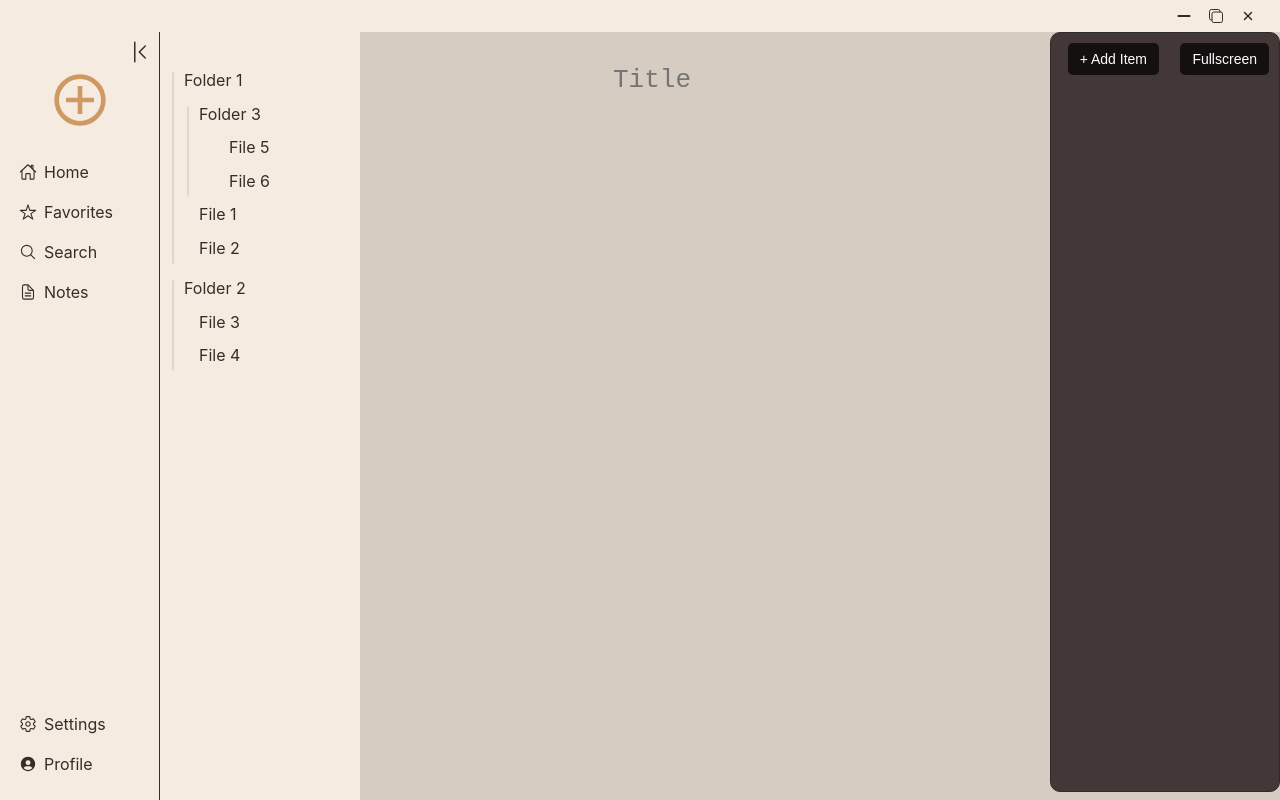
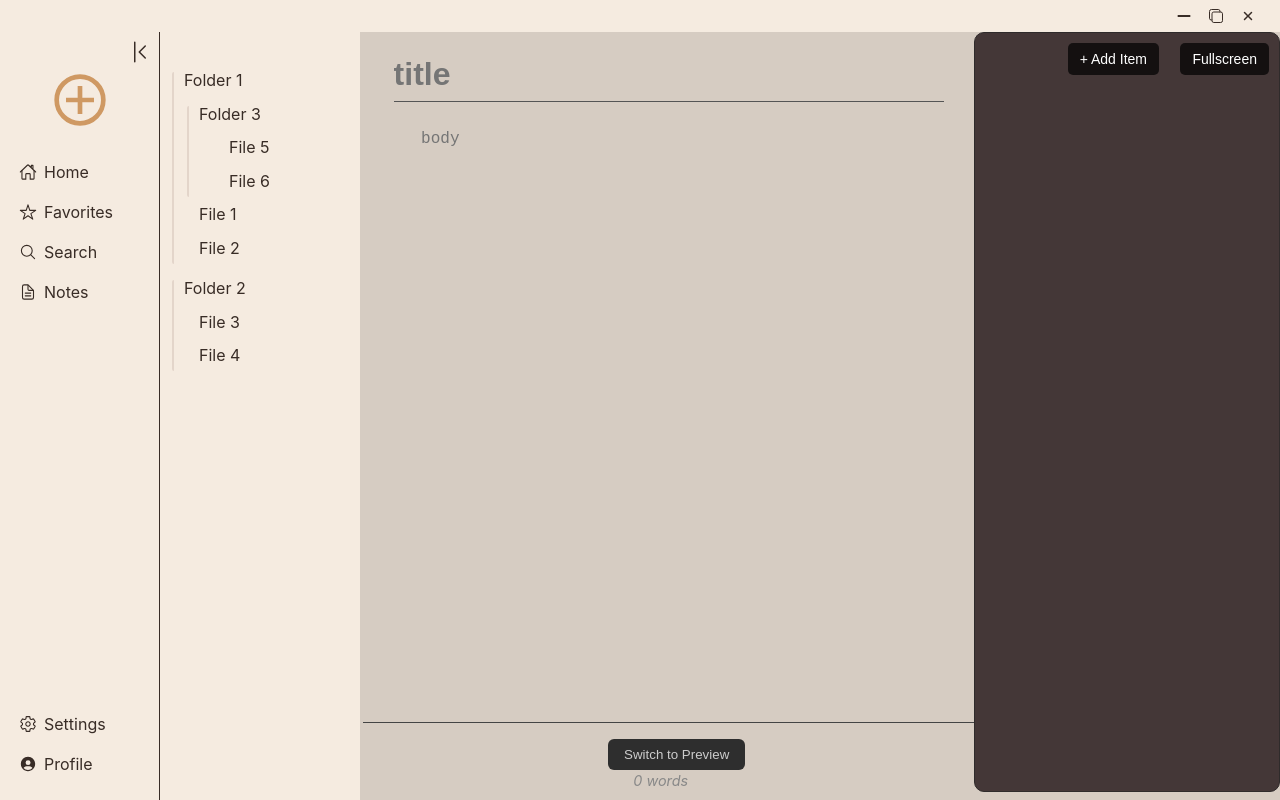
Before and after one commit to cs340-25/Notex, a React (Vite) app in the folder Frontend/: page /NoteEditor in a window 1280 px wide. Built offline with nearby package versions, Linux system fonts and the light colour scheme.

Commit message:
markdown editor done

```diff
--- a/Frontend/src/components/MarkdownEditor/MarkdownEditor.jsx
+++ b/Frontend/src/components/MarkdownEditor/MarkdownEditor.jsx
@@ -1,21 +1,49 @@
-import React from "react";
-import styles from "./MarkdownEditor.module.scss";
+import React, { useState } from 'react';
+import ReactMarkdown from 'react-markdown';
+import styles from './MarkdownEditor.module.scss';
 
-const MarkdownEditor = ({ markdown, setMarkdown, textBox }) => {
+export default function MarkdownEditor() {
+  const [title, setTitle] = useState('');
+  const [markdown, setMarkdown] = useState('');
+  const [isEditMode, setIsEditMode] = useState(true);
+
+  const wordCount = markdown.trim() === '' ? 0 : markdown.trim().split(/\s+/).length;
+
   return (
-    <div className={styles.markdownEditorContainer}>
-      <textarea
-        className={styles.markdownEditor}
-        value={markdown}
-        onChange={(e) => setMarkdown(e.target.value)}
-        placeholder="Title"
-      />
+    <div className={styles.markdownEditorWrapper}>
+      <div className={styles.markdownEditor}>
+        {/* title */}
+        <input
+          type="text" placeholder="title" value={title}
+          onChange={(e) => setTitle(e.target.value)} className={styles.markdownTitle}
+        />
 
+        {/* textarea for markdown */}
+        <div className={styles.markdownBody}>
+          {isEditMode && (
+            <textarea value={markdown} onChange={(e) => setMarkdown(e.target.value)}
+              placeholder="body" className={styles.markdownTextarea}
+            />
+          )}
+
+          {!isEditMode && (
+            <div className={styles.markdownPreview}>
+              <ReactMarkdown>{markdown || '*Nothing to preview*'}</ReactMarkdown>
+            </div>
+          )}
+        </div>
+      </div>
+
+      {/* footer stuff */}
+      <div className={styles.markdownFooter}>
+        <button onClick={() => setIsEditMode(!isEditMode)} className={styles.markdownButton}>
+          {isEditMode && 'Switch to Preview'} {!isEditMode && 'Switch to Edit'}
+        </button>
+
+        <div className={styles.markdownWordcount}>
+          {wordCount} {wordCount === 1 ? 'word' : 'words'}
+        </div>
+      </div>
     </div>
-
-
-
   );
-};
-
-export default MarkdownEditor;
+}
--- a/Frontend/src/components/MarkdownEditor/MarkdownEditor.module.scss
+++ b/Frontend/src/components/MarkdownEditor/MarkdownEditor.module.scss
@@ -1,38 +1,95 @@
-.markdownEditorContainer {
-  width: 100%;                 // Fixed width for readability
-  max-height: 100vh;            // Allow full viewport height
-  overflow-y: auto;             // Enables scrolling when needed
+.markdownEditorWrapper {
   display: flex;
   flex-direction: column;
-  align-items: center;
-  padding-top: 5%;
+  min-height: 90vh;
 }
 
 .markdownEditor {
-  flex: 2;  // Take up more space than canvases
-  min-height: 100vh;
   width: 90%;
-  padding: 10px;
-  border: none;
-  background: var(--BackgroundColor);
-  font-size: xx-large;
-  resize: none;  // Prevent resizing of the textarea
-  overflow: auto;
+  margin: 0 auto;
+  padding: 1rem;
+  padding-bottom:0rem;
+  background-color: var(--BackgroundColor, #1e1e1e);
+  display: flex;
+  flex-direction: column;
+  gap: 1rem;
+  color: var(--PrimaryTextColor, #ccc);
+  flex-grow: 1;
+  overflow: hidden;
 }
 
-.markdownEditor textarea {
+.markdownTitle {
+  font-size: 2rem;
+  font-weight: bold;
+  border: none;
+  border-bottom: 1px solid #555;
+  background: transparent;
+  color: inherit;
+  padding: 0.5rem 0;
+  outline: none;
   width: 100%;
-  height: 100%;
-  padding: 10px;
-  font-size: 16px;
-  border-color: none;
-  resize: none;  // Prevent resizing of the textarea
 }
 
-.markdownEditor::-webkit-scrollbar {
-  display: none;
+.markdownBody {
+  background: transparent;
+  overflow-y:auto;
+  //min-height: 20rem;
+  height:90vh;
+  width: 100%;
 }
 
-textarea:focus {
+.markdownTextarea {
+  width: 90%;
+ // min-height: 20rem;
+  height: 94%;
+  max-height: 100%;
+  background: transparent;
+  color: inherit;
+  border: none;
+  padding: 0.75rem;
+  font-size: 1rem;
+  font-family: monospace, monospace;
+  resize: none;
   outline: none;
+  overflow-y: auto;
 }
+
+.markdownPreview {
+  width: 90%;
+  min-height: 20rem;
+  height:68vh;
+  background: transparent;
+  padding: 0.75rem;
+  overflow-y: auto; /* <-- Allow scrolling inside preview */
+  max-height: 100%;
+}
+.markdownFooter {
+  display: fixed;
+  justify-content: space-between;
+  align-items: center;
+  padding-top: 1rem;
+  border-top: 1px solid #444;
+  font-size: 0.9rem;
+  color: #888;
+  width: 100%;
+}
+
+.markdownButton {
+  background-color: #2e2e2e;
+  color: #ccc;
+  padding: 0.5rem 1rem;
+  margin-left: 1rem;
+  border: none;
+  border-radius: 0.375rem;
+  cursor: pointer;
+  transition: background-color 0.2s ease;
+}
+
+.markdownButton:hover {
+  background-color: #3a3a3a;
+}
+
+.markdownWordcount {
+  font-style: italic;
+  margin-right: 1rem;
+}
--- a/Frontend/src/pages/NoteEditor/NotesEditor.scss
+++ b/Frontend/src/pages/NoteEditor/NotesEditor.scss
@@ -1,6 +1,6 @@
 .notes-editor-container {
   display: grid;
-  grid-template-columns: 1fr 2fr 1fr;
+  grid-template-columns: .01fr 2fr 1fr;
   width: 100%;
   height: 95vh;
   overflow-y: hidden;
--- a/package.json
+++ b/package.json
@@ -13,6 +13,7 @@
   "license": "ISC",
   "dependencies": {
     "concurrently": "^9.1.2",
+    "react-markdown": "^10.1.0",
     "react-rnd": "^10.5.2",
     "react-select": "^5.10.1"
   }
```
Also changed, not shown: Frontend/src/components/Canvas/Canvas.module.scss (line endings or trailing spaces), 2 other files (tests, documents, lock files or other folders).
